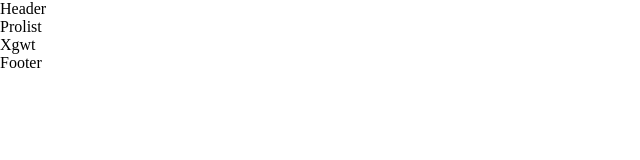
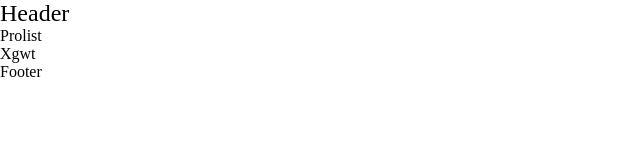
Before and after one commit to React-origin/React, a React (Create React App) app: page /prolist in a window 1280 px wide. Shown: the top 160 px of the page, without its empty margins (0-640 px from the left). Built offline with nearby package versions, Linux system fonts and the light colour scheme.

Commit message:
zk测试

```diff
--- a/src/components/header.js
+++ b/src/components/header.js
@@ -6,7 +6,9 @@ class Header extends React.Component{
 	}
 	render(){
 		return(
-			<div>Header</div>
+			<div>
+				<h2>Header</h2>
+			</div>
 		)
 	}
 }
```
